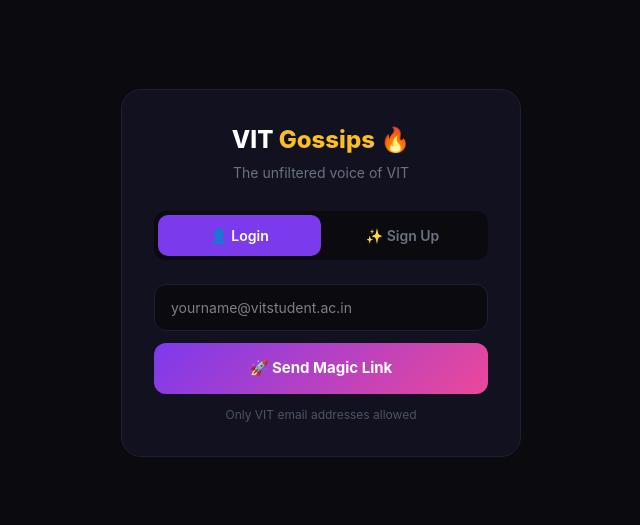
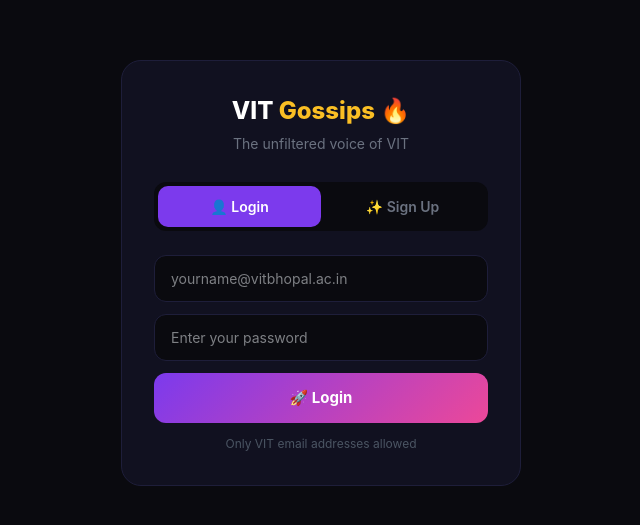
Before and after one commit to sagarshuklaa/vit-gossips-app, a Next.js app: page /auth in a window 1280 px wide. Shown: the part 127-652 px from the top of the page, without its empty margins (319-959 px from the left). Built offline with nearby package versions, Linux system fonts and the light colour scheme; no server answers.

Commit message:
password based login signup

```diff
--- a/app/auth/page.tsx
+++ b/app/auth/page.tsx
@@ -1,11 +1,11 @@
 'use client'
-
 import { useState } from 'react'
 import { supabase } from '@/lib/supabase'
 
 export default function AuthPage() {
   const [mode, setMode] = useState<'login' | 'signup'>('login')
   const [email, setEmail] = useState('')
+  const [password, setPassword] = useState('')
   const [username, setUsername] = useState('')
   const [campus, setCampus] = useState('Vellore')
   const [loading, setLoading] = useState(false)
@@ -19,21 +19,24 @@
     setError('')
     if (!email) return setError('Email is required')
     if (!isVitEmail(email)) return setError('Only VIT email addresses allowed')
-    if (mode === 'signup' && !username.trim()) return setError('Username is required')
     setLoading(true)
 
     if (mode === 'signup') {
-      localStorage.setItem('vg_signup_username', username.trim())
-      localStorage.setItem('vg_signup_campus', campus)
-    }
+      if (!username.trim()) { setLoading(false); return setError('Username is required') }
+      if (!password || password.length < 6) { setLoading(false); return setError('Password must be at least 6 characters') }
 
-    const { error } = await supabase.auth.signInWithOtp({
+      const { error } = await supabase.auth.signUp({
         email,
-      options: { emailRedirectTo: `${window.location.origin}/feed` }
+        password,
+        options: { data: { username, campus } }
       })
-
       if (error) setError(error.message)
       else setSent(true)
+    } else {
+      const { error } = await supabase.auth.signInWithPassword({ email, password })
+      if (error) setError(error.message)
+      else window.location.href = '/feed'
+    }
     setLoading(false)
   }
 
@@ -42,8 +45,11 @@
       <div style={{ background: '#111120', border: '1px solid #1e1e3a', borderRadius: '20px', padding: '40px', maxWidth: '400px', width: '90%', textAlign: 'center' }}>
         <div style={{ fontSize: '48px', marginBottom: '16px' }}>📬</div>
         <h2 style={{ color: '#f1f5f9', fontWeight: 700, marginBottom: '8px' }}>Check your email</h2>
-        <p style={{ color: '#6b7280', fontSize: '14px' }}>Magic link sent to <strong style={{ color: '#a78bfa' }}>{email}</strong></p>
-        <p style={{ color: '#6b7280', fontSize: '13px', marginTop: '8px' }}>Click the link to log in ✨</p>
+        <p style={{ color: '#6b7280', fontSize: '14px' }}>Confirmation sent to <strong style={{ color: '#a78bfa' }}>{email}</strong></p>
+        <p style={{ color: '#6b7280', fontSize: '13px', marginTop: '8px' }}>Click the link to verify your account ✨</p>
+        <button onClick={() => { setSent(false); setMode('login') }} style={{ marginTop: '20px', background: 'linear-gradient(135deg, #7C3AED, #EC4899)', border: 'none', borderRadius: '12px', padding: '12px 24px', color: 'white', fontWeight: 700, fontSize: '14px', cursor: 'pointer' }}>
+          Go to Login
+        </button>
       </div>
     </div>
   )
@@ -60,7 +66,7 @@
 
         <div style={{ display: 'flex', background: '#0a0a0f', borderRadius: '12px', padding: '4px', marginBottom: '24px' }}>
           {(['login', 'signup'] as const).map(m => (
-            <button key={m} onClick={() => setMode(m)} style={{ flex: 1, padding: '10px', borderRadius: '10px', border: 'none', cursor: 'pointer', fontWeight: 600, fontSize: '14px', background: mode === m ? '#7C3AED' : 'transparent', color: mode === m ? 'white' : '#6b7280', textTransform: 'capitalize' }}>
+            <button key={m} onClick={() => setMode(m)} style={{ flex: 1, padding: '10px', borderRadius: '10px', border: 'none', cursor: 'pointer', fontWeight: 600, fontSize: '14px', background: mode === m ? '#7C3AED' : 'transparent', color: mode === m ? 'white' : '#6b7280' }}>
               {m === 'login' ? '👤 Login' : '✨ Sign Up'}
             </button>
           ))}
@@ -69,14 +75,13 @@
         <div style={{ display: 'flex', flexDirection: 'column', gap: '12px' }}>
           <input
             type="email"
-            placeholder="yourname@vitstudent.ac.in"
+            placeholder="yourname@vitbhopal.ac.in"
             value={email}
             onChange={e => setEmail(e.target.value)}
             style={{ background: '#0a0a0f', border: '1px solid #1e1e3a', borderRadius: '12px', padding: '12px 16px', color: '#f1f5f9', fontSize: '14px', outline: 'none', width: '100%', boxSizing: 'border-box' }}
           />
 
           {mode === 'signup' && (
-            <>
             <input
               type="text"
               placeholder="Choose a username"
@@ -84,6 +89,17 @@
               onChange={e => setUsername(e.target.value.toLowerCase().replace(/\s/g, ''))}
               style={{ background: '#0a0a0f', border: '1px solid #1e1e3a', borderRadius: '12px', padding: '12px 16px', color: '#f1f5f9', fontSize: '14px', outline: 'none', width: '100%', boxSizing: 'border-box' }}
             />
+          )}
+
+          <input
+            type="password"
+            placeholder={mode === 'login' ? 'Enter your password' : 'Create a password (min 6 chars)'}
+            value={password}
+            onChange={e => setPassword(e.target.value)}
+            style={{ background: '#0a0a0f', border: '1px solid #1e1e3a', borderRadius: '12px', padding: '12px 16px', color: '#f1f5f9', fontSize: '14px', outline: 'none', width: '100%', boxSizing: 'border-box' }}
+          />
+
+          {mode === 'signup' && (
             <select
               value={campus}
               onChange={e => setCampus(e.target.value)}
@@ -92,8 +108,8 @@
               <option value="Vellore">VIT Vellore</option>
               <option value="Bhopal">VIT Bhopal</option>
               <option value="Chennai">VIT Chennai</option>
+              <option value="AP">VIT AP</option>
             </select>
-            </>
           )}
 
           {error && <p style={{ color: '#f87171', fontSize: '13px', textAlign: 'center' }}>{error}</p>}
@@ -103,10 +119,10 @@
             disabled={loading}
             style={{ background: 'linear-gradient(135deg, #7C3AED, #EC4899)', border: 'none', borderRadius: '12px', padding: '14px', color: 'white', fontWeight: 700, fontSize: '15px', cursor: 'pointer', opacity: loading ? 0.6 : 1 }}
           >
-            {loading ? 'Sending...' : mode === 'login' ? '🚀 Send Magic Link' : '✨ Create Account'}
+            {loading ? 'Please wait...' : mode === 'login' ? '🚀 Login' : '✨ Create Account'}
           </button>
 
-          <p style={{ color: '#4b5563', fontSize: '12px', textAlign: 'center', lineHeight: 1.5 }}>
+          <p style={{ color: '#4b5563', fontSize: '12px', textAlign: 'center' }}>
             Only VIT email addresses allowed
           </p>
         </div>
```
Lines whose indentation alone changed are shown as unchanged.
